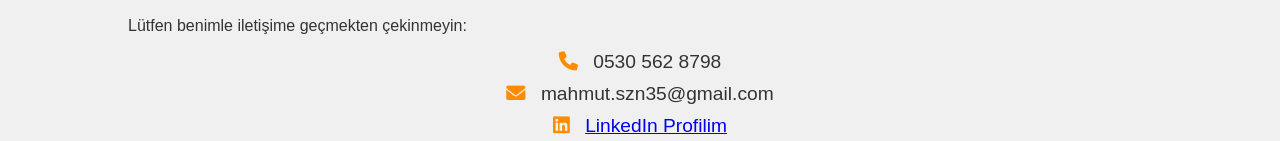
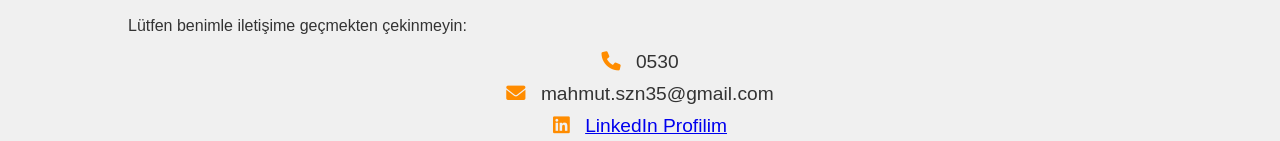
Before and after one commit to Teknoist/cv, a plain HTML site: page index.html in a window 1280 px wide. Shown: the part 1421-1562 px from the top of the page. Drawn offline with Linux system fonts and the light colour scheme.

Commit message:
Update index.html

```diff
--- a/index.html
+++ b/index.html
@@ -80,7 +80,7 @@
                 <h2>İletişim</h2>
                 <p>Lütfen benimle iletişime geçmekten çekinmeyin:</p>
                 <ul class="contact-info">
-                    <li><i class="fas fa-phone"></i> 0530 562 8798</li>
+                    <li><i class="fas fa-phone"></i> 0530 </li>
                     <li><i class="fas fa-envelope"></i> mahmut.szn35@gmail.com</li>
                     <li><i class="fab fa-linkedin"></i> <a href="https://www.linkedin.com/in/mahmut-sözen/" target="_blank">LinkedIn Profilim</a></li>
                 </ul>
```
